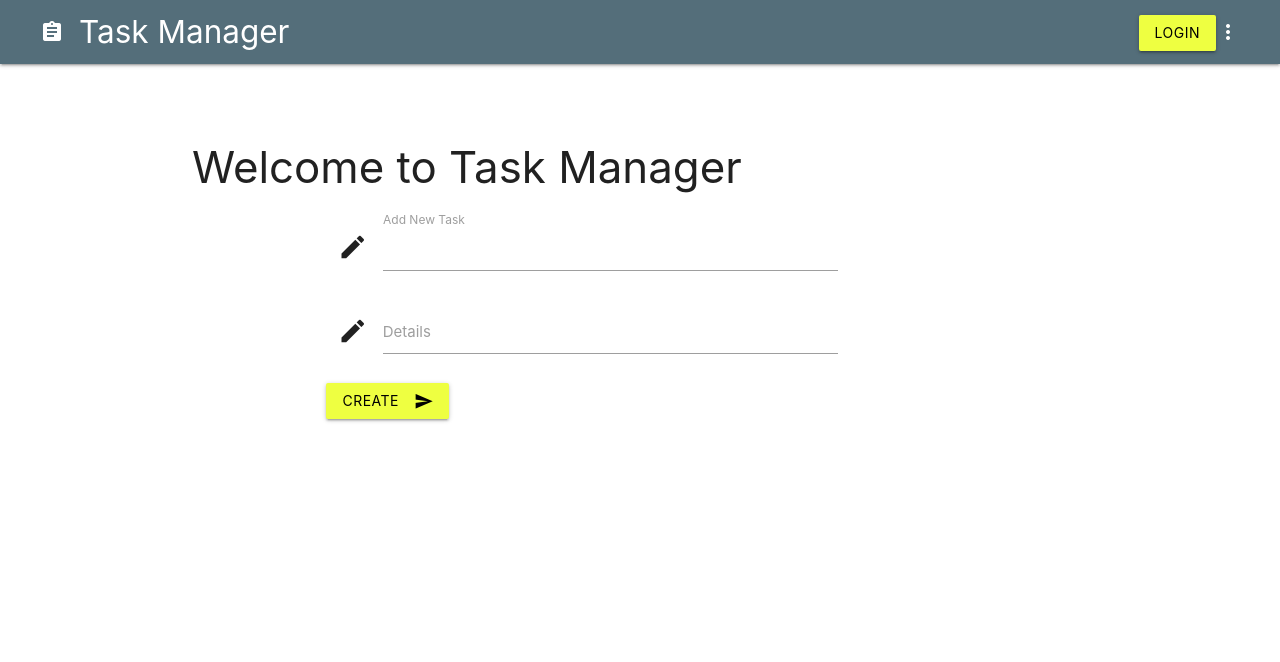
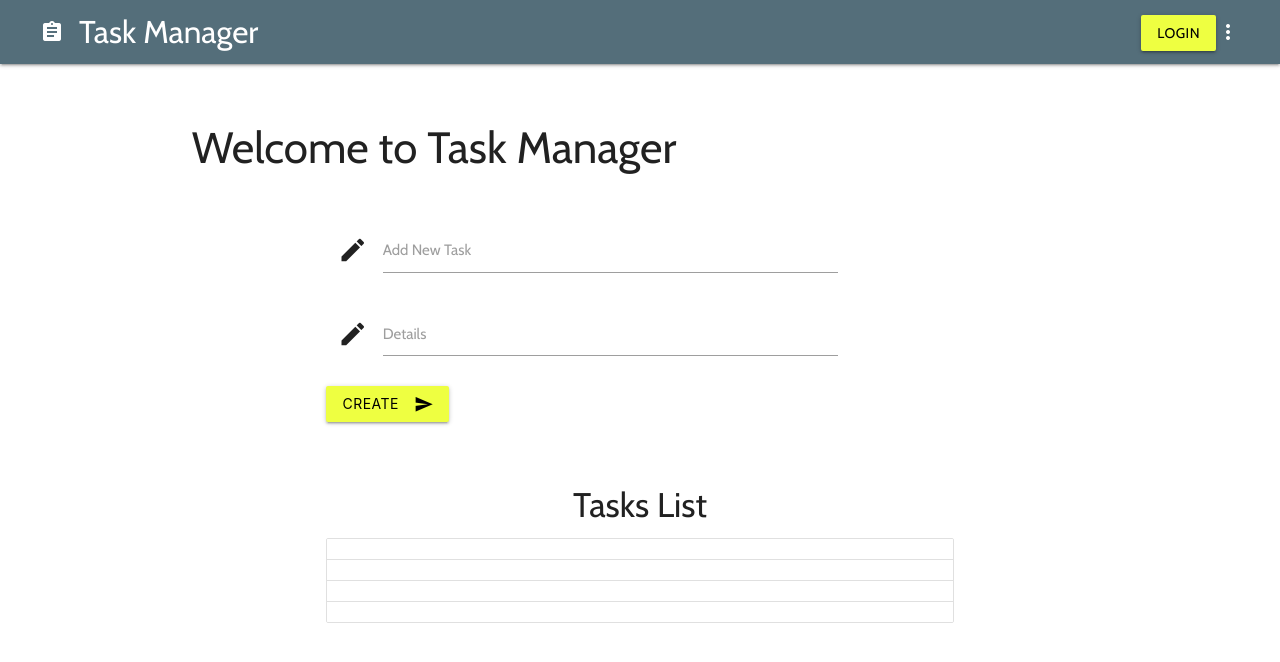
Before and after one commit to zigybass/React-Task-Manager, a React (Create React App) app: page / in a window 1280 px wide. Shown: the top 662 px of the page. Built offline with nearby package versions, Linux system fonts and the light colour scheme.

Commit message:
added task list. onSubmit clears  input fields

```diff
--- a/public/index.html
+++ b/public/index.html
@@ -14,6 +14,9 @@
 
     <!-- Materialize -->
     <link rel="stylesheet" href="https://cdnjs.cloudflare.com/ajax/libs/materialize/1.0.0/css/materialize.min.css">
+    <!-- Google Font -->
+    <link href="https://fonts.googleapis.com/css?family=Cabin&display=swap" rel="stylesheet">
+
 
 
     <!--
--- a/src/App.js
+++ b/src/App.js
@@ -3,7 +3,8 @@ import { BrowserRouter as Router } from "react-router-dom";
 import "./css/style.css"
 import Header from "./components/layout/Header";
 // import Footer from "./components/layout/Footer";
-import Input from "./components/Input"
+import Input from "./components/Input";
+import TaskList from "./components/TaskList";
 
 class App extends React.Component {
 
@@ -20,6 +21,8 @@ class App extends React.Component {
     <div className="container appCont">
       <h3>Welcome to Task Manager</h3>
       <Input />
+      <br/>
+      <TaskList />
     </div>
     </ Router>
 
--- a/src/components/Input.js
+++ b/src/components/Input.js
@@ -13,17 +13,17 @@ class Input extends React.Component {
 
   onSubmit = (e) => {
       e.preventDefault();
-      console.log("submit test")
+      this.setState({ newTask: "", details: ""})
   }
 
   render() {
     return (
-      <div className="container">
+      <div className="container inputCont">
         <div className="row">
           <div className="input-field col s10">
             <i className="material-icons prefix">mode_edit</i>
             <input
-              placeholder=""
+
               name="newTask"
               id="newTask"
               type="text"
--- /dev/null
+++ b/src/components/TaskList.js
@@ -0,0 +1,24 @@
+import React from "react";
+
+class TaskList extends React.Component {
+
+  state = {
+    tasks: []
+  };
+
+  render() {
+    return (
+      <div className="container">
+        <h4 style={{ textAlign: "center" }}>Tasks List</h4>
+        <ul className="collection">
+          <li className="collection-item"></li>
+          <li className="collection-item"></li>
+          <li className="collection-item"></li>
+          <li className="collection-item"></li>
+        </ul>
+      </div>
+    );
+  }
+}
+
+export default TaskList;
--- a/src/css/style.css
+++ b/src/css/style.css
@@ -1,3 +1,7 @@
+body {
+    font-family: 'Cabin', sans-serif;
+}
+
 .page-footer {
     position: fixed;
     bottom: 0;
@@ -9,5 +13,9 @@
 }
 
 .appCont {
-    margin-top: 80px;
+    margin-top: 60px;
 }
+
+.inputCont {
+    margin-top: 40px;
+}
```
Also changed, not shown: src/components/pages/CreateAccount.js (added), src/components/pages/Login.js (added).
